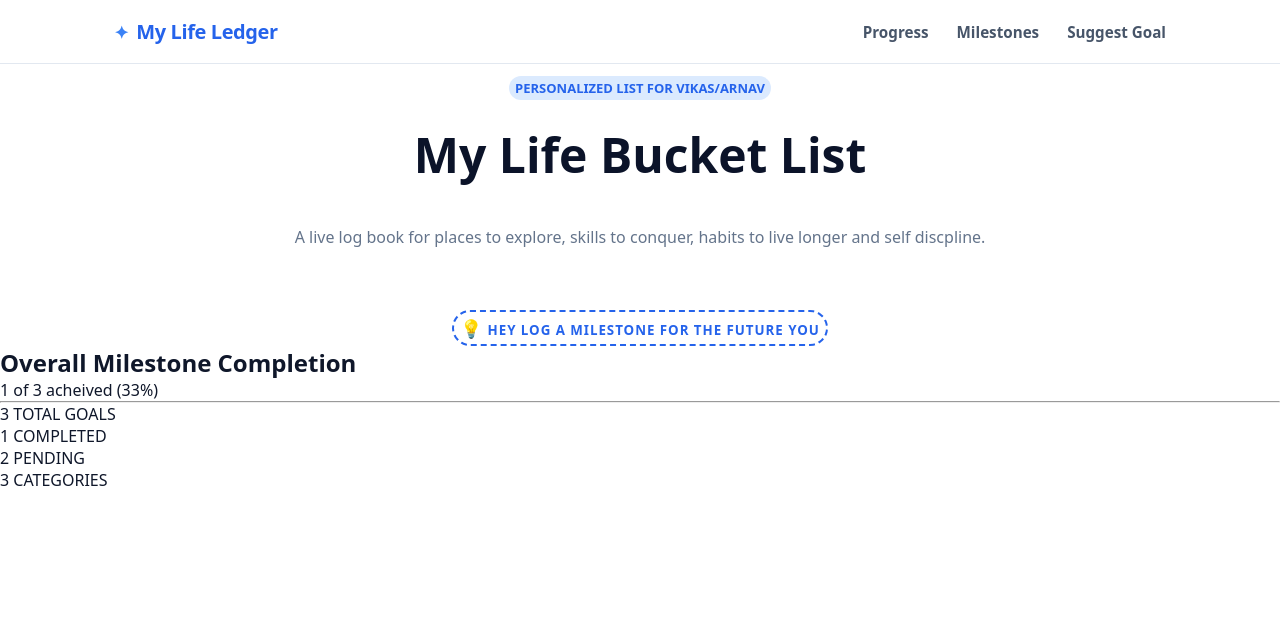
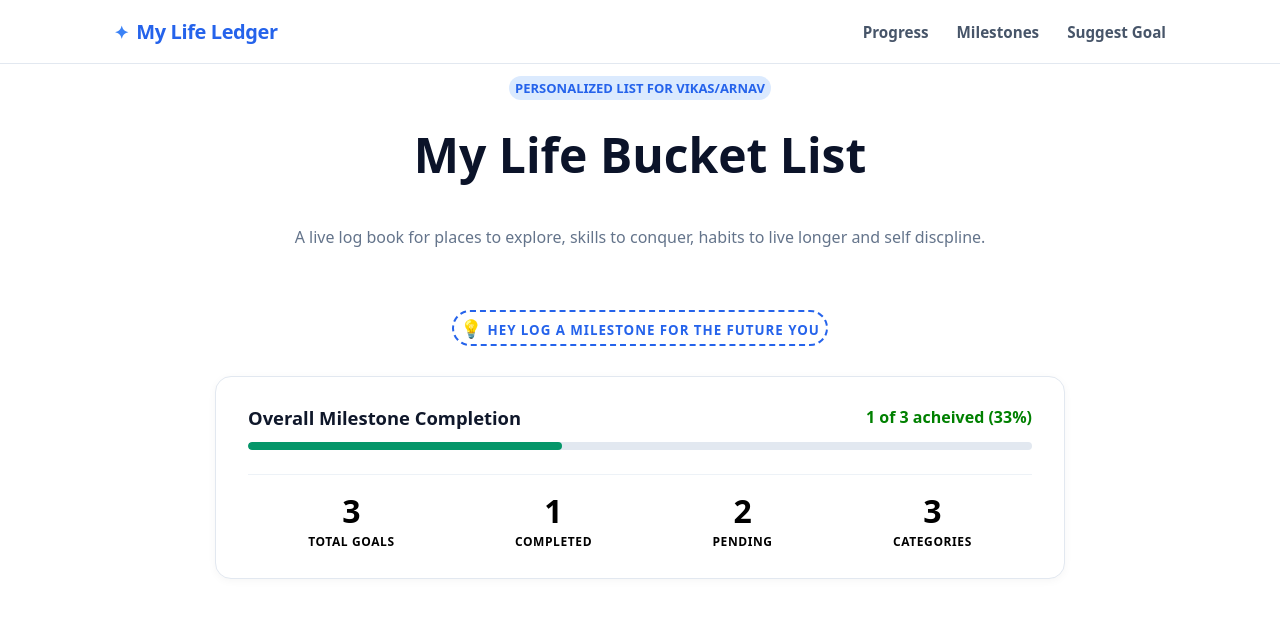
Before and after one commit to VIKAS-555/My_Bucket_List, a plain HTML site: page index.html in a window 1280 px wide. Drawn offline with Linux system fonts and the light colour scheme.

Commit message:
Updated style.css for milestone card and added divider line

```diff
--- a/style.css
+++ b/style.css
@@ -106,3 +106,88 @@ body {
 .bulb-icon {
   font-size: 1.1rem;
 }
+
+.milestone-card{
+    max-width:850px;
+    margin: 30px auto;
+    padding:28px 32px;
+    background-color:white;
+    border:1px solid #e2e8f0;
+    border-radius:16px;
+    box-shadow:0px 2px 8px rgba(0, 0, 0, 0.04);
+}
+.milestone-header{
+    display:flex;
+    justify-content: space-between;
+    align-items: center;
+    margin-bottom:12px;
+}
+
+.milestone-title{
+    font-size:1.15rem;
+    color: #0f172a;
+}
+.milestone-acheived{
+    color:green;
+    font-size:medium;
+    font-weight: 700;
+}
+
+.progress-bar-track{
+    width:100%;
+    height:8px;
+    background-color:#e2e8f0;
+    border-radius:999px;
+    overflow: hidden;
+}
+
+.milestone-divider {
+  border: none;
+  border-top: 1px solid #edf2f7;
+  margin: 24px 0 20px 0;
+}
+
+.milestone-stats {
+  display: flex;
+  justify-content: space-around;
+  text-align: center;
+}
+
+.stat-col {
+  display: flex;
+  flex-direction: column;
+  align-items: center;
+  gap: 6px;
+}
+
+.stat-val{
+    color: #000000;
+    font-size:2rem;
+    font-weight: 800;
+    line-height:1;
+}
+
+.stat-lbl {
+  font-size: 0.75rem;
+  font-weight: 700;
+  letter-spacing: 0.05em;
+  color: #000000;
+}
+
+.stat-dark {
+  color: #000000;
+}
+
+.stat-green {
+  color: #000000;
+}
+
+.stat-blue {
+  color: #000000;
+}
+.progress-bar-fill {
+  width: 40%;
+  height: 100%;
+  background-color: #059669;
+  border-radius: 999px;
+}
```
